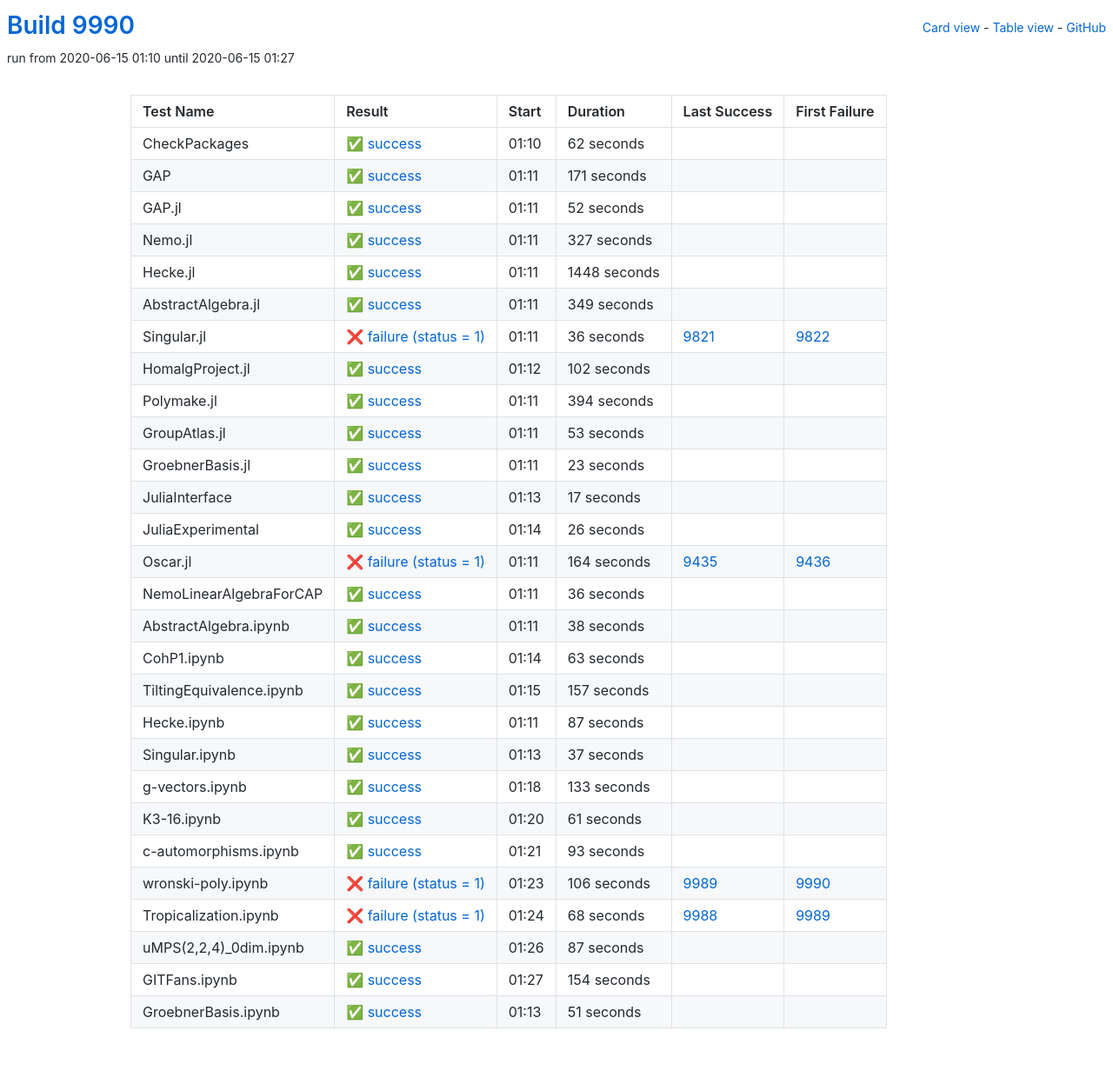
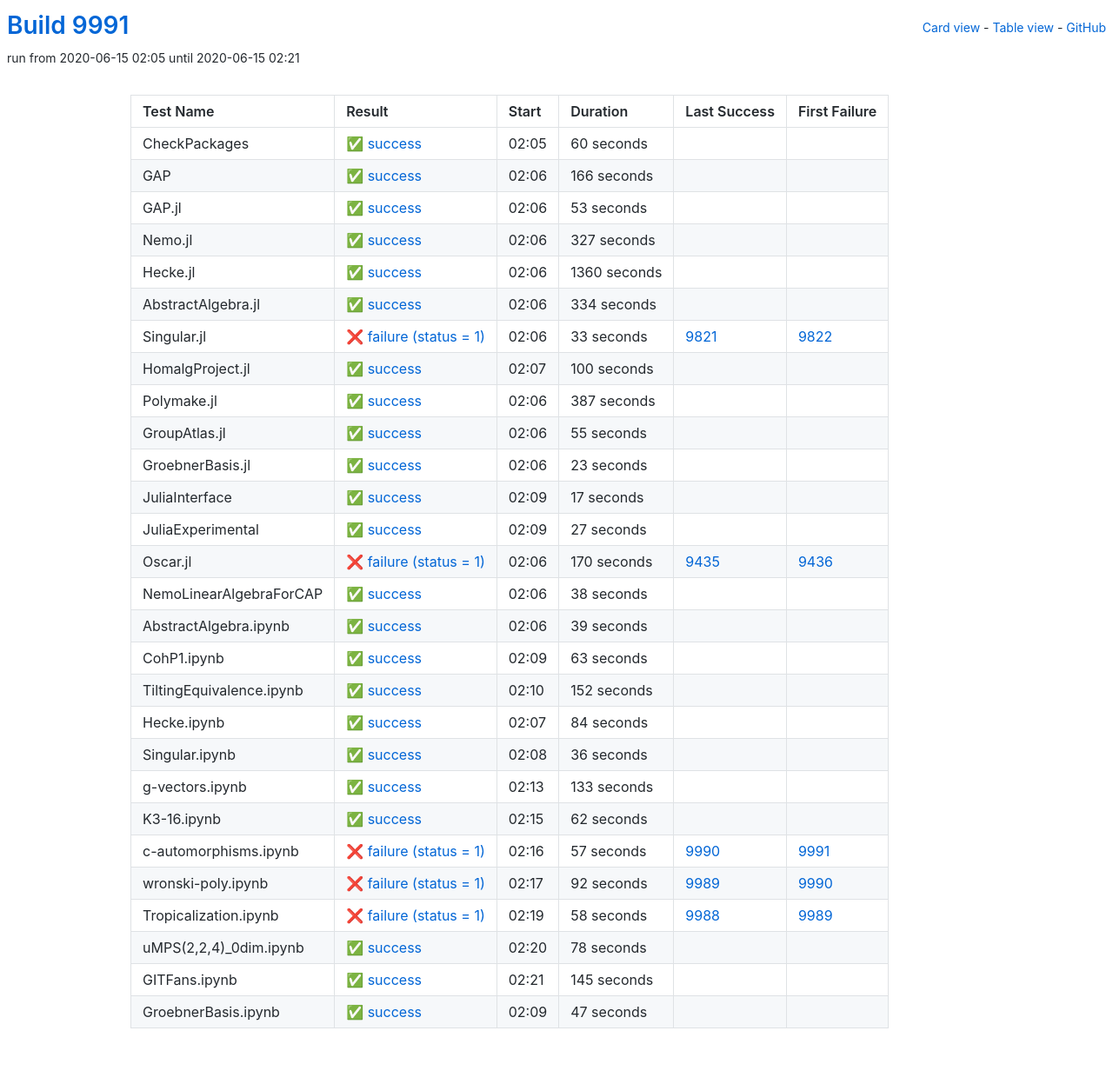
Before and after one commit to oscar-system/oscar-ci-status, a Jekyll site: the page built from table.html, in a window 1280 px wide. Shown: the whole page at 87% size. Built offline with Jekyll 4.4.1, drawn with Linux system fonts in a browser that asks for light colours.

Commit message:
Build #9991

```diff
--- a/_data/ci.yml
+++ b/_data/ci.yml
@@ -1,6 +1,6 @@
 ---
-build: 9990
-build_url: https://oscarci.mathematik.uni-kl.de/job/oscar/9990/
+build: 9991
+build_url: https://oscarci.mathematik.uni-kl.de/job/oscar/9991/
 job: oscar
 organization: oscar-system
 repo: oscar-ci-status
@@ -8,44 +8,44 @@
 tests:
 - name: CheckPackages
   id: checkpackages
-  log: https://oscarci.mathematik.uni-kl.de/job/oscar/9990/artifact/logs/build-9990/CheckPackages.log
-  start: 2020-06-15 01:10
+  log: https://oscarci.mathematik.uni-kl.de/job/oscar/9991/artifact/logs/build-9991/CheckPackages.log
+  start: 2020-06-15 02:05
   success: true
   exitcode: 0
   status: success
-  duration: 62
+  duration: 60
   last_success: false
   last_success_url:
   first_failure: false
   first_failure_url:
 - name: GAP
   id: gap
-  log: https://oscarci.mathematik.uni-kl.de/job/oscar/9990/artifact/logs/build-9990/GAP.log
-  start: 2020-06-15 01:11
+  log: https://oscarci.mathematik.uni-kl.de/job/oscar/9991/artifact/logs/build-9991/GAP.log
+  start: 2020-06-15 02:06
   success: true
   exitcode: 0
   status: success
-  duration: 171
+  duration: 166
   last_success: false
   last_success_url:
   first_failure: false
   first_failure_url:
 - name: GAP.jl
   id: gap-jl
-  log: https://oscarci.mathematik.uni-kl.de/job/oscar/9990/artifact/logs/build-9990/GAP.jl.log
-  start: 2020-06-15 01:11
+  log: https://oscarci.mathematik.uni-kl.de/job/oscar/9991/artifact/logs/build-9991/GAP.jl.log
+  start: 2020-06-15 02:06
   success: true
   exitcode: 0
   status: success
-  duration: 52
+  duration: 53
   last_success: false
   last_success_url:
   first_failure: false
   first_failure_url:
 - name: Nemo.jl
   id: nemo-jl
-  log: https://oscarci.mathematik.uni-kl.de/job/oscar/9990/artifact/logs/build-9990/Nemo.jl.log
-  start: 2020-06-15 01:11
+  log: https://oscarci.mathematik.uni-kl.de/job/oscar/9991/artifact/logs/build-9991/Nemo.jl.log
+  start: 2020-06-15 02:06
   success: true
   exitcode: 0
   status: success
@@ -56,80 +56,80 @@
   first_failure_url:
 - name: Hecke.jl
   id: hecke-jl
-  log: https://oscarci.mathematik.uni-kl.de/job/oscar/9990/artifact/logs/build-9990/Hecke.jl.log
-  start: 2020-06-15 01:11
+  log: https://oscarci.mathematik.uni-kl.de/job/oscar/9991/artifact/logs/build-9991/Hecke.jl.log
+  start: 2020-06-15 02:06
   success: true
   exitcode: 0
   status: success
-  duration: 1448
+  duration: 1360
   last_success: false
   last_success_url:
   first_failure: false
   first_failure_url:
 - name: AbstractAlgebra.jl
   id: abstractalgebra-jl
-  log: https://oscarci.mathematik.uni-kl.de/job/oscar/9990/artifact/logs/build-9990/AbstractAlgebra.jl.log
-  start: 2020-06-15 01:11
+  log: https://oscarci.mathematik.uni-kl.de/job/oscar/9991/artifact/logs/build-9991/AbstractAlgebra.jl.log
+  start: 2020-06-15 02:06
   success: true
   exitcode: 0
   status: success
-  duration: 349
+  duration: 334
   last_success: false
   last_success_url:
   first_failure: false
   first_failure_url:
 - name: Singular.jl
   id: singular-jl
-  log: https://oscarci.mathematik.uni-kl.de/job/oscar/9990/artifact/logs/build-9990/Singular.jl.log
-  start: 2020-06-15 01:11
+  log: https://oscarci.mathematik.uni-kl.de/job/oscar/9991/artifact/logs/build-9991/Singular.jl.log
+  start: 2020-06-15 02:06
   success: false
   exitcode: 1
   status: failure
-  duration: 36
+  duration: 33
   last_success: 9821
   last_success_url: https://oscarci.mathematik.uni-kl.de/job/oscar/9821/
   first_failure: 9822
   first_failure_url: https://oscarci.mathematik.uni-kl.de/job/oscar/9822/
 - name: HomalgProject.jl
   id: homalgproject-jl
-  log: https://oscarci.mathematik.uni-kl.de/job/oscar/9990/artifact/logs/build-9990/HomalgProject.jl.log
-  start: 2020-06-15 01:12
+  log: https://oscarci.mathematik.uni-kl.de/job/oscar/9991/artifact/logs/build-9991/HomalgProject.jl.log
+  start: 2020-06-15 02:07
   success: true
   exitcode: 0
   status: success
-  duration: 102
+  duration: 100
   last_success: false
   last_success_url:
   first_failure: false
   first_failure_url:
 - name: Polymake.jl
   id: polymake-jl
-  log: https://oscarci.mathematik.uni-kl.de/job/oscar/9990/artifact/logs/build-9990/Polymake.jl.log
-  start: 2020-06-15 01:11
+  log: https://oscarci.mathematik.uni-kl.de/job/oscar/9991/artifact/logs/build-9991/Polymake.jl.log
+  start: 2020-06-15 02:06
   success: true
   exitcode: 0
   status: success
-  duration: 394
+  duration: 387
   last_success: false
   last_success_url:
   first_failure: false
   first_failure_url:
 - name: GroupAtlas.jl
   id: groupatlas-jl
-  log: https://oscarci.mathematik.uni-kl.de/job/oscar/9990/artifact/logs/build-9990/GroupAtlas.jl.log
-  start: 2020-06-15 01:11
+  log: https://oscarci.mathematik.uni-kl.de/job/oscar/9991/artifact/logs/build-9991/GroupAtlas.jl.log
+  start: 2020-06-15 02:06
   success: true
   exitcode: 0
   status: success
-  duration: 53
+  duration: 55
   last_success: false
   last_success_url:
   first_failure: false
   first_failure_url:
 - name: GroebnerBasis.jl
   id: groebnerbasis-jl
-  log: https://oscarci.mathematik.uni-kl.de/job/oscar/9990/artifact/logs/build-9990/GroebnerBasis.jl.log
-  start: 2020-06-15 01:11
+  log: https://oscarci.mathematik.uni-kl.de/job/oscar/9991/artifact/logs/build-9991/GroebnerBasis.jl.log
+  start: 2020-06-15 02:06
   success: true
   exitcode: 0
   status: success
@@ -140,8 +140,8 @@
   first_failure_url:
 - name: JuliaInterface
   id: juliainterface
-  log: https://oscarci.mathematik.uni-kl.de/job/oscar/9990/artifact/logs/build-9990/JuliaInterface.log
-  start: 2020-06-15 01:13
+  log: https://oscarci.mathematik.uni-kl.de/job/oscar/9991/artifact/logs/build-9991/JuliaInterface.log
+  start: 2020-06-15 02:09
   success: true
   exitcode: 0
   status: success
@@ -152,44 +152,32 @@
   first_failure_url:
 - name: JuliaExperimental
   id: juliaexperimental
-  log: https://oscarci.mathematik.uni-kl.de/job/oscar/9990/artifact/logs/build-9990/JuliaExperimental.log
-  start: 2020-06-15 01:14
+  log: https://oscarci.mathematik.uni-kl.de/job/oscar/9991/artifact/logs/build-9991/JuliaExperimental.log
+  start: 2020-06-15 02:09
   success: true
   exitcode: 0
   status: success
-  duration: 26
+  duration: 27
   last_success: false
   last_success_url:
   first_failure: false
   first_failure_url:
 - name: Oscar.jl
   id: oscar-jl
-  log: https://oscarci.mathematik.uni-kl.de/job/oscar/9990/artifact/logs/build-9990/Oscar.jl.log
-  start: 2020-06-15 01:11
+  log: https://oscarci.mathematik.uni-kl.de/job/oscar/9991/artifact/logs/build-9991/Oscar.jl.log
+  start: 2020-06-15 02:06
   success: false
   exitcode: 1
   status: failure
-  duration: 164
+  duration: 170
   last_success: 9435
   last_success_url: https://oscarci.mathematik.uni-kl.de/job/oscar/9435/
   first_failure: 9436
   first_failure_url: https://oscarci.mathematik.uni-kl.de/job/oscar/9436/
 - name: NemoLinearAlgebraForCAP
   id: nemolinearalgebraforcap
-  log: https://oscarci.mathematik.uni-kl.de/job/oscar/9990/artifact/logs/build-9990/NemoLinearAlgebraForCAP.log
-  start: 2020-06-15 01:11
-  success: true
-  exitcode: 0
-  status: success
-  duration: 36
-  last_success: false
-  last_success_url:
-  first_failure: false
-  first_failure_url:
-- name: AbstractAlgebra.ipynb
-  id: abstractalgebra-ipynb
-  log: https://oscarci.mathematik.uni-kl.de/job/oscar/9990/artifact/logs/build-9990/AbstractAlgebra.ipynb.log
-  start: 2020-06-15 01:11
+  log: https://oscarci.mathematik.uni-kl.de/job/oscar/9991/artifact/logs/build-9991/NemoLinearAlgebraForCAP.log
+  start: 2020-06-15 02:06
   success: true
   exitcode: 0
   status: success
@@ -198,10 +186,22 @@
   last_success_url:
   first_failure: false
   first_failure_url:
+- name: AbstractAlgebra.ipynb
+  id: abstractalgebra-ipynb
+  log: https://oscarci.mathematik.uni-kl.de/job/oscar/9991/artifact/logs/build-9991/AbstractAlgebra.ipynb.log
+  start: 2020-06-15 02:06
+  success: true
+  exitcode: 0
+  status: success
+  duration: 39
+  last_success: false
+  last_success_url:
+  first_failure: false
+  first_failure_url:
 - name: CohP1.ipynb
   id: cohp1-ipynb
-  log: https://oscarci.mathematik.uni-kl.de/job/oscar/9990/artifact/logs/build-9990/CohP1.ipynb.log
-  start: 2020-06-15 01:14
+  log: https://oscarci.mathematik.uni-kl.de/job/oscar/9991/artifact/logs/build-9991/CohP1.ipynb.log
+  start: 2020-06-15 02:09
   success: true
   exitcode: 0
   status: success
@@ -212,44 +212,44 @@
   first_failure_url:
 - name: TiltingEquivalence.ipynb
   id: tiltingequivalence-ipynb
-  log: https://oscarci.mathematik.uni-kl.de/job/oscar/9990/artifact/logs/build-9990/TiltingEquivalence.ipynb.log
-  start: 2020-06-15 01:15
+  log: https://oscarci.mathematik.uni-kl.de/job/oscar/9991/artifact/logs/build-9991/TiltingEquivalence.ipynb.log
+  start: 2020-06-15 02:10
   success: true
   exitcode: 0
   status: success
-  duration: 157
+  duration: 152
   last_success: false
   last_success_url:
   first_failure: false
   first_failure_url:
 - name: Hecke.ipynb
   id: hecke-ipynb
-  log: https://oscarci.mathematik.uni-kl.de/job/oscar/9990/artifact/logs/build-9990/Hecke.ipynb.log
-  start: 2020-06-15 01:11
+  log: https://oscarci.mathematik.uni-kl.de/job/oscar/9991/artifact/logs/build-9991/Hecke.ipynb.log
+  start: 2020-06-15 02:07
   success: true
   exitcode: 0
   status: success
-  duration: 87
+  duration: 84
   last_success: false
   last_success_url:
   first_failure: false
   first_failure_url:
 - name: Singular.ipynb
   id: singular-ipynb
-  log: https://oscarci.mathematik.uni-kl.de/job/oscar/9990/artifact/logs/build-9990/Singular.ipynb.log
-  start: 2020-06-15 01:13
+  log: https://oscarci.mathematik.uni-kl.de/job/oscar/9991/artifact/logs/build-9991/Singular.ipynb.log
+  start: 2020-06-15 02:08
   success: true
   exitcode: 0
   status: success
-  duration: 37
+  duration: 36
   last_success: false
   last_success_url:
   first_failure: false
   first_failure_url:
 - name: g-vectors.ipynb
   id: g-vectors-ipynb
-  log: https://oscarci.mathematik.uni-kl.de/job/oscar/9990/artifact/logs/build-9990/g-vectors.ipynb.log
-  start: 2020-06-15 01:18
+  log: https://oscarci.mathematik.uni-kl.de/job/oscar/9991/artifact/logs/build-9991/g-vectors.ipynb.log
+  start: 2020-06-15 02:13
   success: true
   exitcode: 0
   status: success
@@ -260,84 +260,84 @@
   first_failure_url:
 - name: K3-16.ipynb
   id: k3-16-ipynb
-  log: https://oscarci.mathematik.uni-kl.de/job/oscar/9990/artifact/logs/build-9990/K3-16.ipynb.log
-  start: 2020-06-15 01:20
+  log: https://oscarci.mathematik.uni-kl.de/job/oscar/9991/artifact/logs/build-9991/K3-16.ipynb.log
+  start: 2020-06-15 02:15
   success: true
   exitcode: 0
   status: success
-  duration: 61
+  duration: 62
   last_success: false
   last_success_url:
   first_failure: false
   first_failure_url:
 - name: c-automorphisms.ipynb
   id: c-automorphisms-ipynb
-  log: https://oscarci.mathematik.uni-kl.de/job/oscar/9990/artifact/logs/build-9990/c-automorphisms.ipynb.log
-  start: 2020-06-15 01:21
-  success: true
-  exitcode: 0
-  status: success
-  duration: 93
-  last_success: false
-  last_success_url:
-  first_failure: false
-  first_failure_url:
-- name: wronski-poly.ipynb
-  id: wronski-poly-ipynb
-  log: https://oscarci.mathematik.uni-kl.de/job/oscar/9990/artifact/logs/build-9990/wronski-poly.ipynb.log
-  start: 2020-06-15 01:23
+  log: https://oscarci.mathematik.uni-kl.de/job/oscar/9991/artifact/logs/build-9991/c-automorphisms.ipynb.log
+  start: 2020-06-15 02:16
   success: false
   exitcode: 1
   status: failure
-  duration: 106
+  duration: 57
+  last_success: 9990
+  last_success_url: https://oscarci.mathematik.uni-kl.de/job/oscar/9990/
+  first_failure: 9991
+  first_failure_url: https://oscarci.mathematik.uni-kl.de/job/oscar/9991/
+- name: wronski-poly.ipynb
+  id: wronski-poly-ipynb
+  log: https://oscarci.mathematik.uni-kl.de/job/oscar/9991/artifact/logs/build-9991/wronski-poly.ipynb.log
+  start: 2020-06-15 02:17
+  success: false
+  exitcode: 1
+  status: failure
+  duration: 92
   last_success: 9989
   last_success_url: https://oscarci.mathematik.uni-kl.de/job/oscar/9989/
   first_failure: 9990
   first_failure_url: https://oscarci.mathematik.uni-kl.de/job/oscar/9990/
 - name: Tropicalization.ipynb
   id: tropicalization-ipynb
-  log: https://oscarci.mathematik.uni-kl.de/job/oscar/9990/artifact/logs/build-9990/Tropicalization.ipynb.log
-  start: 2020-06-15 01:24
+  log: https://oscarci.mathematik.uni-kl.de/job/oscar/9991/artifact/logs/build-9991/Tropicalization.ipynb.log
+  start: 2020-06-15 02:19
   success: false
   exitcode: 1
   status: failure
-  duration: 68
+  duration: 58
   last_success: 9988
   last_success_url: https://oscarci.mathematik.uni-kl.de/job/oscar/9988/
   first_failure: 9989
   first_failure_url: https://oscarci.mathematik.uni-kl.de/job/oscar/9989/
 - name: uMPS(2,2,4)_0dim.ipynb
   id: umps-2-2-4-0dim-ipynb
-  log: https://oscarci.mathematik.uni-kl.de/job/oscar/9990/artifact/logs/build-9990/uMPS-2-2-4-_0dim.ipynb.log
-  start: 2020-06-15 01:26
+  log: https://oscarci.mathematik.uni-kl.de/job/oscar/9991/artifact/logs/build-9991/uMPS-2-2-4-_0dim.ipynb.log
+  start: 2020-06-15 02:20
   success: true
   exitcode: 0
   status: success
-  duration: 87
+  duration: 78
   last_success: false
   last_success_url:
   first_failure: false
   first_failure_url:
 - name: GITFans.ipynb
   id: gitfans-ipynb
-  log: https://oscarci.mathematik.uni-kl.de/job/oscar/9990/artifact/logs/build-9990/GITFans.ipynb.log
-  start: 2020-06-15 01:27
+  log: https://oscarci.mathematik.uni-kl.de/job/oscar/9991/artifact/logs/build-9991/GITFans.ipynb.log
+  start: 2020-06-15 02:21
   success: true
   exitcode: 0
   status: success
-  duration: 154
+  duration: 145
   last_success: false
   last_success_url:
   first_failure: false
   first_failure_url:
 - name: GroebnerBasis.ipynb
   id: groebnerbasis-ipynb
-  log: https://oscarci.mathematik.uni-kl.de/job/oscar/9990/artifact/logs/build-9990/GroebnerBasis.ipynb.log
-  start: 2020-06-15 01:13
+  log: https://oscarci.mathematik.uni-kl.de/job/oscar/9991/artifact/logs/build-9991/GroebnerBasis.ipynb.log
+  start: 2020-06-15 02:09
   success: true
   exitcode: 0
   status: success
-  duration: 51
+  duration: 47
   last_success: false
   last_success_url:
   first_failure: false
```
Also changed, not shown: README.md.
